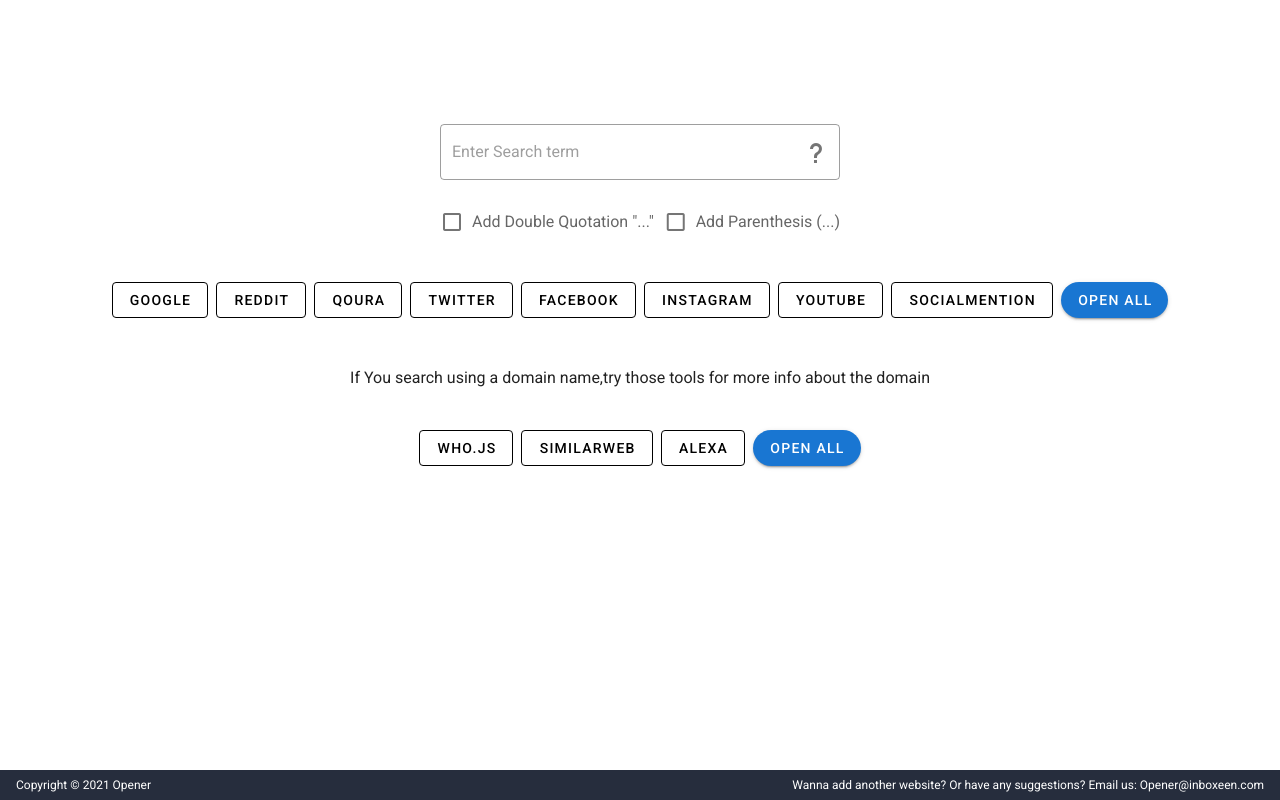
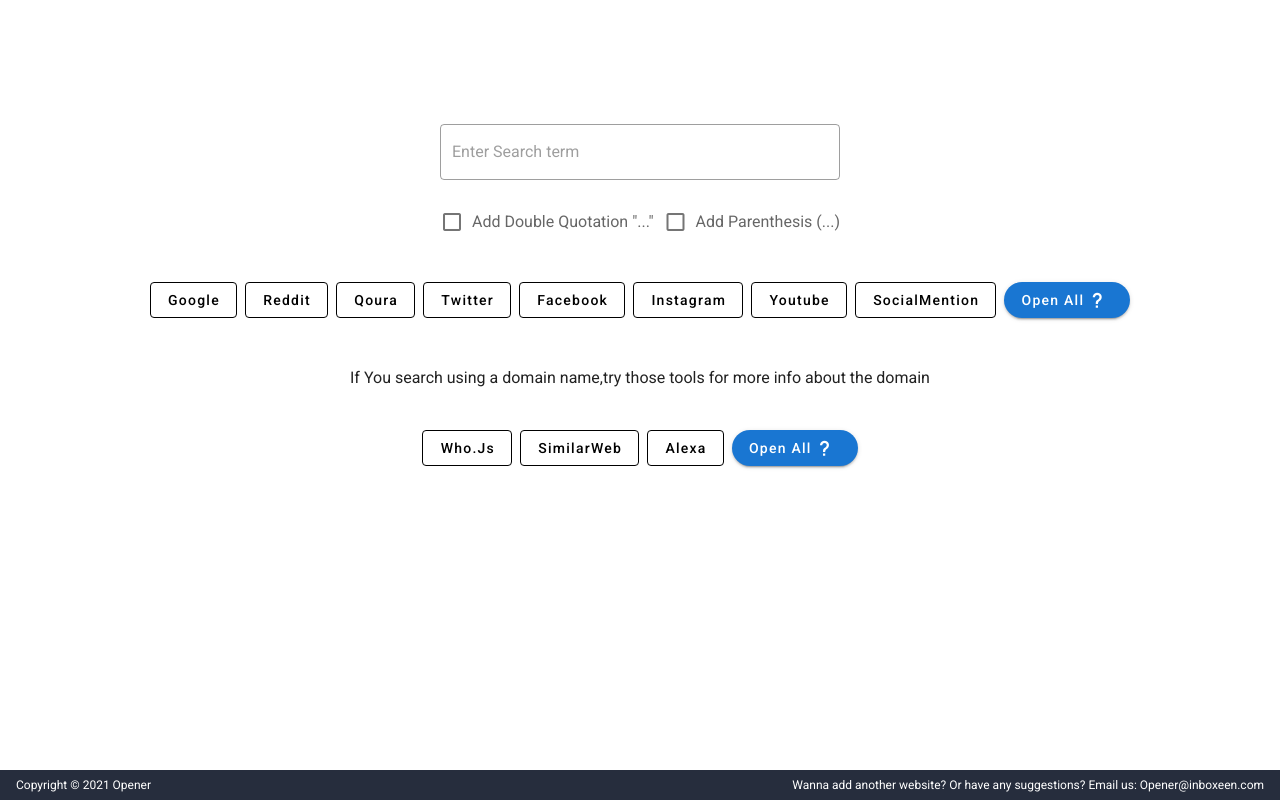
Before and after one commit to Mayo46/global-search, a Nuxt app: page / in a window 1280 px wide. Built offline with nearby package versions, Linux system fonts and the light colour scheme.

Commit message:
change icon

```diff
--- a/pages/index.vue
+++ b/pages/index.vue
@@ -7,7 +7,6 @@
           placeholder="Enter Search term"
           outlined
           color="black darken-2"
-          append-icon="mdi-help"
           class="search-field"
         >
         </v-text-field>
@@ -27,17 +26,26 @@
         </div>
       </div>
       <div class="btn-section pt-10">
-        <v-btn class="mr-2 mb-2" outlined color="black" @click="searchField('Google')">Google</v-btn>
-        <v-btn class="mr-2 mb-2" outlined color="black" @click="searchField('Reddit')">Reddit</v-btn>
-        <v-btn class="mr-2 mb-2" outlined color="black" @click="searchField('Qoura')">Qoura</v-btn>
-        <v-btn class="mr-2 mb-2" outlined color="black" @click="searchField('Twiter')">Twitter</v-btn>
-        <v-btn class="mr-2 mb-2" outlined color="black" @click="searchField('Facebook')">Facebook</v-btn>
-        <v-btn class="mr-2 mb-2" outlined color="black" @click="searchField('Instagram')">Instagram</v-btn>
-        <v-btn class="mr-2 mb-2" outlined color="black" @click="searchField('Youtube')">Youtube</v-btn>
-        <v-btn class="mr-2 mb-2" outlined color="black" @click="searchField('socialmention')">SocialMention</v-btn>
+        <v-btn class="mr-2 mb-2 lower-case" outlined color="black" @click="searchField('Google')">Google</v-btn>
+        <v-btn class="mr-2 mb-2 lower-case" outlined color="black" @click="searchField('Reddit')">Reddit</v-btn>
+        <v-btn class="mr-2 mb-2 lower-case" outlined color="black" @click="searchField('Qoura')">Qoura</v-btn>
+        <v-btn class="mr-2 mb-2 lower-case" outlined color="black" @click="searchField('Twiter')">Twitter</v-btn>
+        <v-btn class="mr-2 mb-2 lower-case" outlined color="black" @click="searchField('Facebook')">Facebook</v-btn>
+        <v-btn class="mr-2 mb-2 lower-case" outlined color="black" @click="searchField('Instagram')">Instagram</v-btn>
+        <v-btn class="mr-2 mb-2 lower-case" outlined color="black" @click="searchField('Youtube')">Youtube</v-btn>
+        <v-btn class="mr-2 mb-2 lower-case" outlined color="black" @click="searchField('socialmention')">SocialMention</v-btn>
         <v-tooltip bottom>
           <template v-slot:activator="{ on, attrs }">
-            <v-btn class="mb-2" v-bind="attrs" v-on="on" rounded color="primary" @click="searchField()">Open All</v-btn>
+            <v-btn class="mb-2 lower-case" v-bind="attrs" v-on="on" rounded color="primary" @click="searchField()"> Open All
+              <v-icon
+                left
+                dark
+                class="ml-1"
+              >
+                mdi-help
+              </v-icon>
+
+             </v-btn>
           </template>
           <span>“If you want to use the “Open All” function,  you need to enable opening multiple pages in your browser”</span>
         </v-tooltip>
@@ -46,12 +54,20 @@
         tools for more info about the domain
       </p>
       <div class="text-center">
-        <v-btn class="mr-2 mb-2" outlined color="black" @click="searchField('Who')">who.js</v-btn>
-        <v-btn class="mr-2 mb-2" outlined color="black" @click="searchField('SimilarWeb')">SimilarWeb</v-btn>
-        <v-btn class="mr-2 mb-2" outlined color="black" @click="searchField('Alexa')">alexa</v-btn>
+        <v-btn class="mr-2 mb-2 lower-case" outlined color="black" @click="searchField('Who')">who.js</v-btn>
+        <v-btn class="mr-2 mb-2 lower-case" outlined color="black" @click="searchField('SimilarWeb')">SimilarWeb</v-btn>
+        <v-btn class="mr-2 mb-2 lower-case" outlined color="black" @click="searchField('Alexa')">alexa</v-btn>
         <v-tooltip bottom>
           <template v-slot:activator="{ on, attrs }">
-            <v-btn class="mb-2" v-bind="attrs" v-on="on" rounded color="primary" @click="searchField('Open_all')">Open All</v-btn>
+            <v-btn class="mb-2 lower-case" v-bind="attrs" v-on="on" rounded color="primary" @click="searchField('Open_all')">Open All
+              <v-icon
+                left
+                dark
+                class="ml-1"
+              >
+                mdi-help
+              </v-icon>
+            </v-btn>
           </template>
           <span>“If you want to use the “Open All” function,  you need to enable opening multiple pages in your browser”</span>
         </v-tooltip>
@@ -171,4 +187,7 @@ export default {
    margin-bottom: 0;
     display: none;
  }
+  .lower-case{
+    text-transform: capitalize;
+  }
 </style>
```
